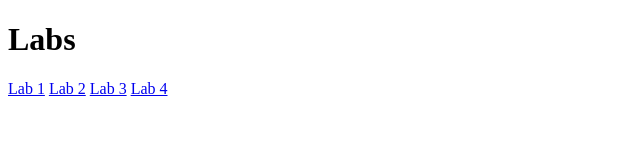
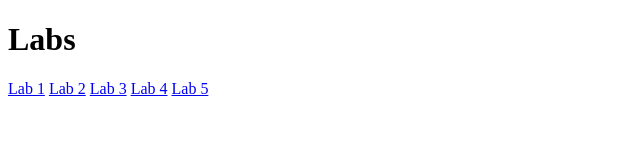
Before and after one commit to fybits/fybits.github.io, a plain HTML site: page index.html in a window 1280 px wide. Shown: the full height of the page, 0-640 px from the left. Drawn offline with Linux system fonts and the light colour scheme.

Commit message:
Add lab 5 link to index page

```diff
--- a/index.html
+++ b/index.html
@@ -11,5 +11,6 @@
     <a href="lab2">Lab 2</a>
     <a href="lab3">Lab 3</a>
     <a href="lab4">Lab 4</a>
+    <a href="lab5">Lab 5</a>
 </body>
 </html>
```
